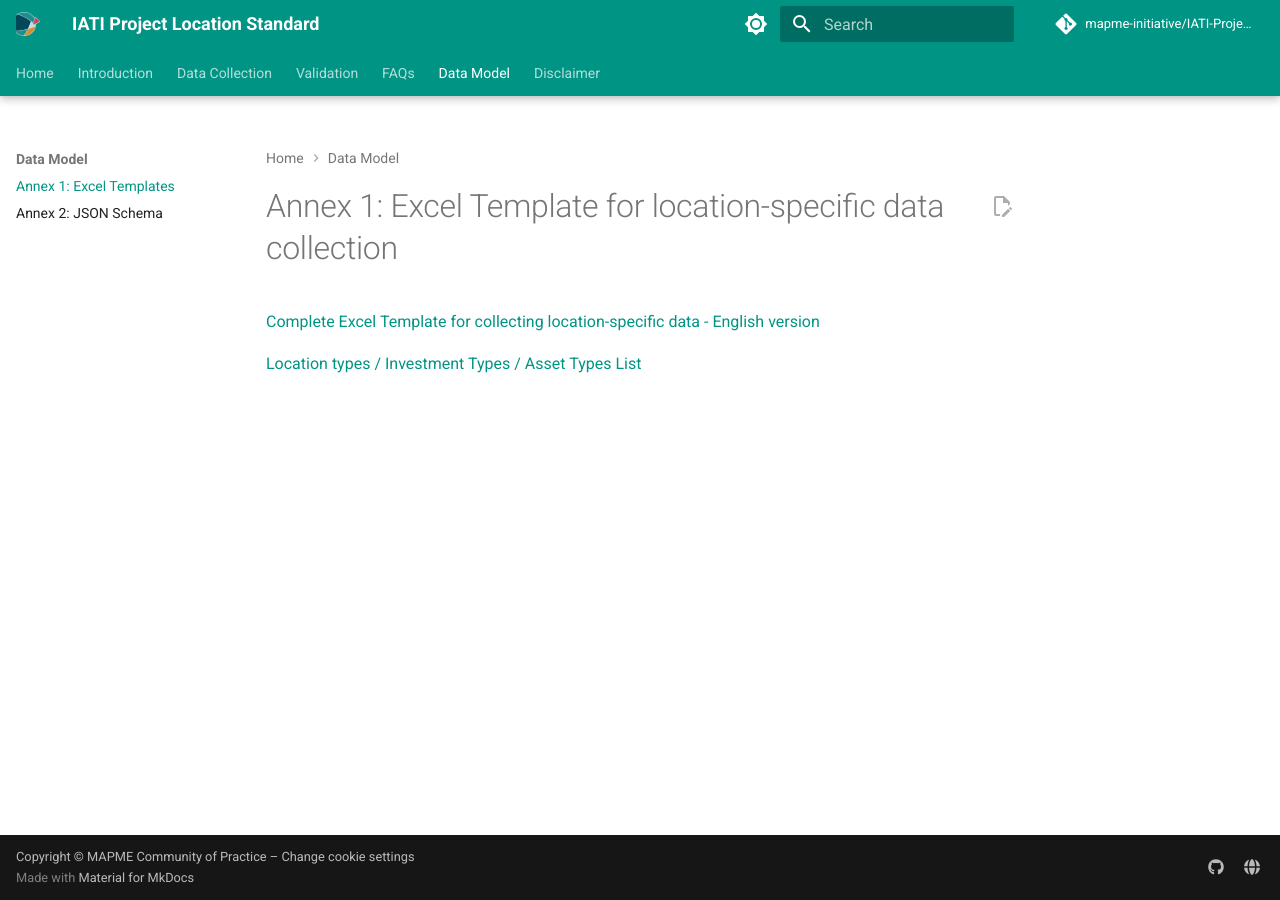
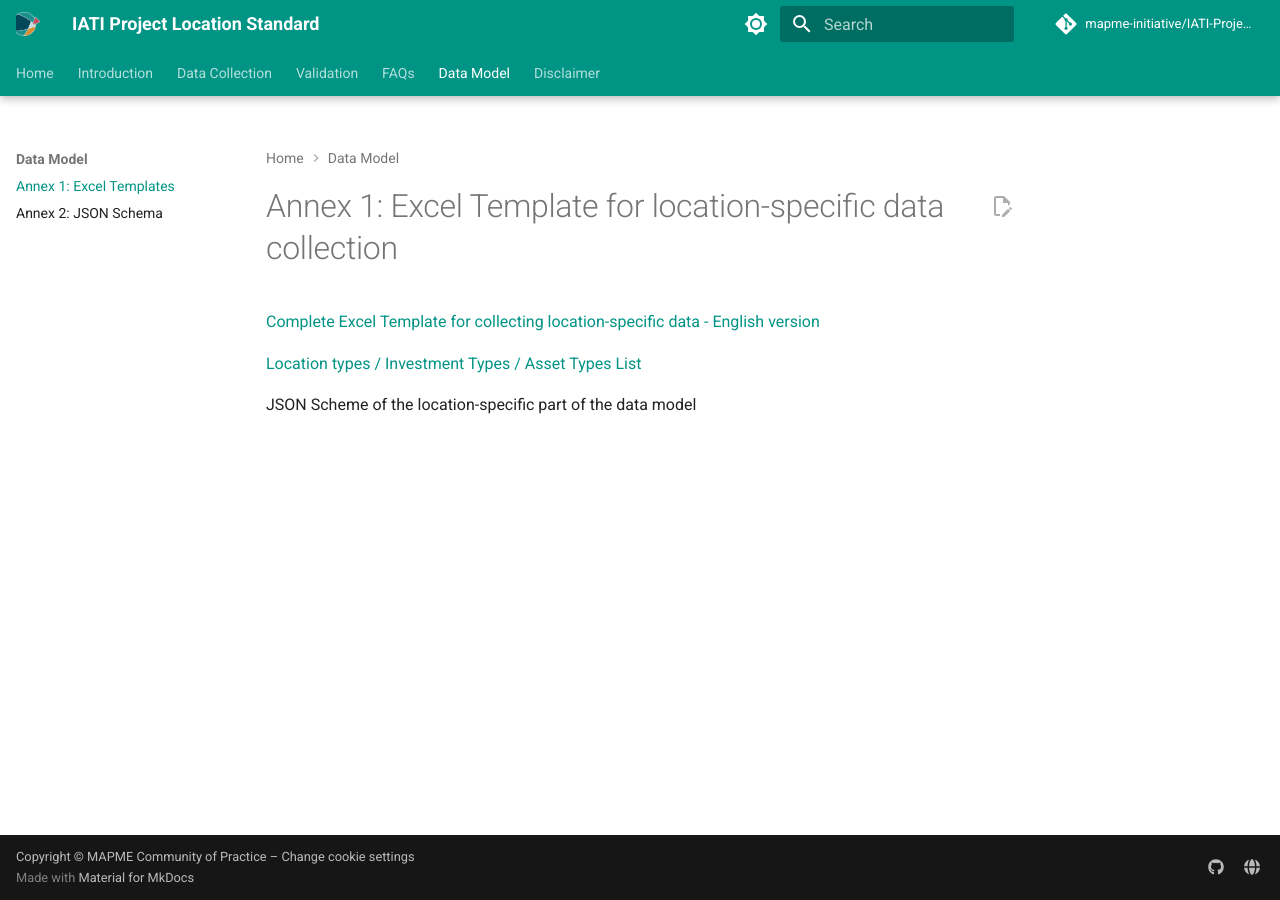
Before and after one commit to mapme-initiative/IATI-Project-Location-Standard, an MkDocs documentation site: the page built from docs/annex1.md, in a window 1280 px wide. Built offline with MkDocs 1.6.1 and Material for MkDocs 9.7.7, drawn with Linux system fonts in a browser that asks for light colours; comment, search, counter and statistics services are not loaded.

Commit message:
Update annex1.md

```diff
--- a/docs/annex1.md
+++ b/docs/annex1.md
@@ -3,3 +3,5 @@
 [Complete Excel Template for collecting location-specific data - English version](https://github.com/mapme-initiative/IATI-Project-Location-Standard/blob/main/docs/assets/excels/IATI_Project_Location_Data_Template_EN_V03.xlsx)
 
 [Location types / Investment Types / Asset Types List](https://github.com/mapme-initiative/IATI-Project-Location-Standard/blob/main/docs/assets/excels/Location_Types_List_Proposal_01.xlsx)
+
+JSON Scheme of the location-specific part of the data model
```
